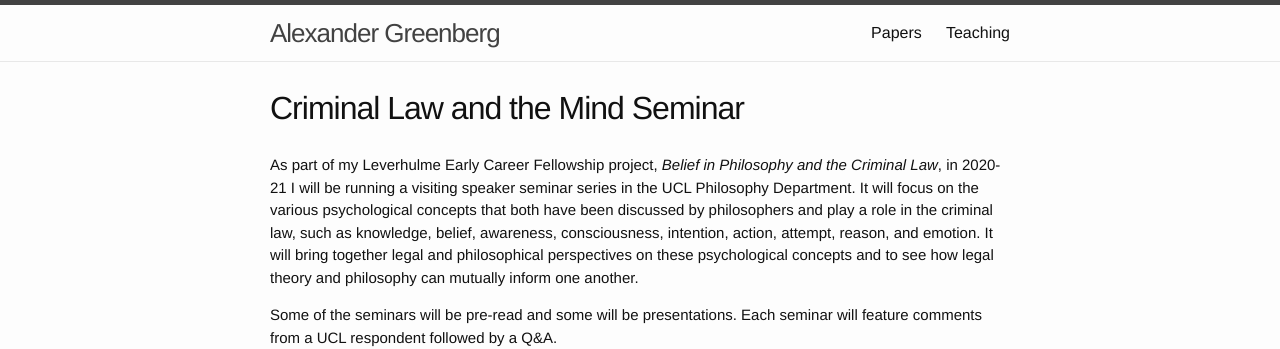
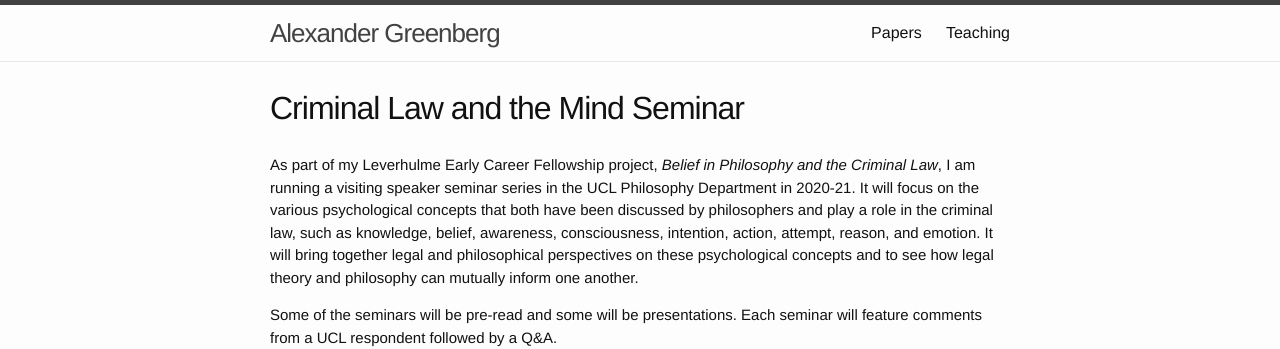
Before and after one commit to alexandergreenberg/alexandergreenberg.github.io, a Jekyll site: the page built from pages/03_Seminar.md, in a window 1280 px wide. Shown: the top 349 px of the page. Built offline with Jekyll 4.4.1, drawn with Linux system fonts in a browser that asks for light colours; some web fonts are replaced.

Commit message:
Update 03_Seminar.md

```diff
--- a/pages/03_Seminar.md
+++ b/pages/03_Seminar.md
@@ -4,7 +4,7 @@
 permalink: /seminar/
 ---
 
-As part of my Leverhulme Early Career Fellowship project, *Belief in Philosophy and the Criminal Law*, in 2020-21 I will be running a visiting speaker seminar series in the UCL Philosophy Department. It will focus on the various psychological concepts that both have been discussed by philosophers and play a role in the criminal law, such as knowledge, belief, awareness, consciousness, intention, action, attempt, reason, and emotion. It will bring together legal and philosophical perspectives on these psychological concepts and to see how legal theory and philosophy can mutually inform one another.
+As part of my Leverhulme Early Career Fellowship project, *Belief in Philosophy and the Criminal Law*, I am running a visiting speaker seminar series in the UCL Philosophy Department in 2020-21. It will focus on the various psychological concepts that both have been discussed by philosophers and play a role in the criminal law, such as knowledge, belief, awareness, consciousness, intention, action, attempt, reason, and emotion. It will bring together legal and philosophical perspectives on these psychological concepts and to see how legal theory and philosophy can mutually inform one another.
 
 Some of the seminars will be pre-read and some will be presentations. Each seminar will feature comments from a UCL respondent followed by a Q&A.
 
```
